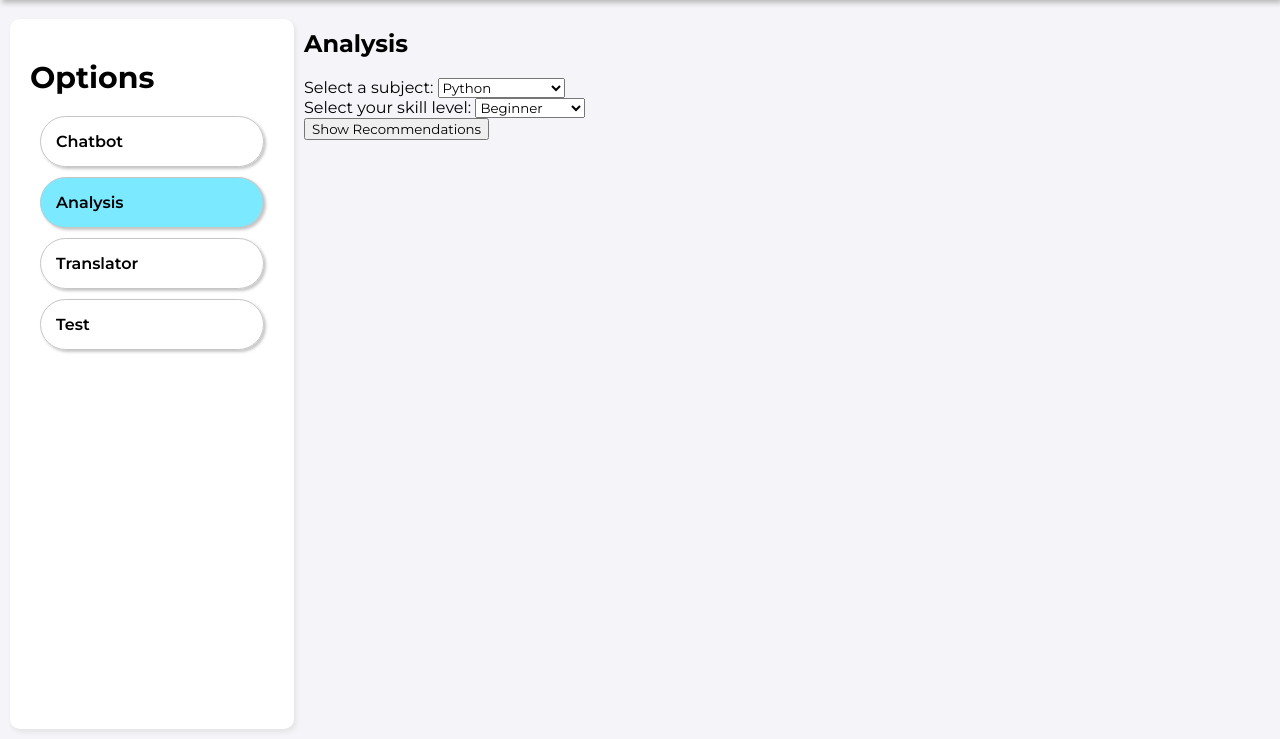
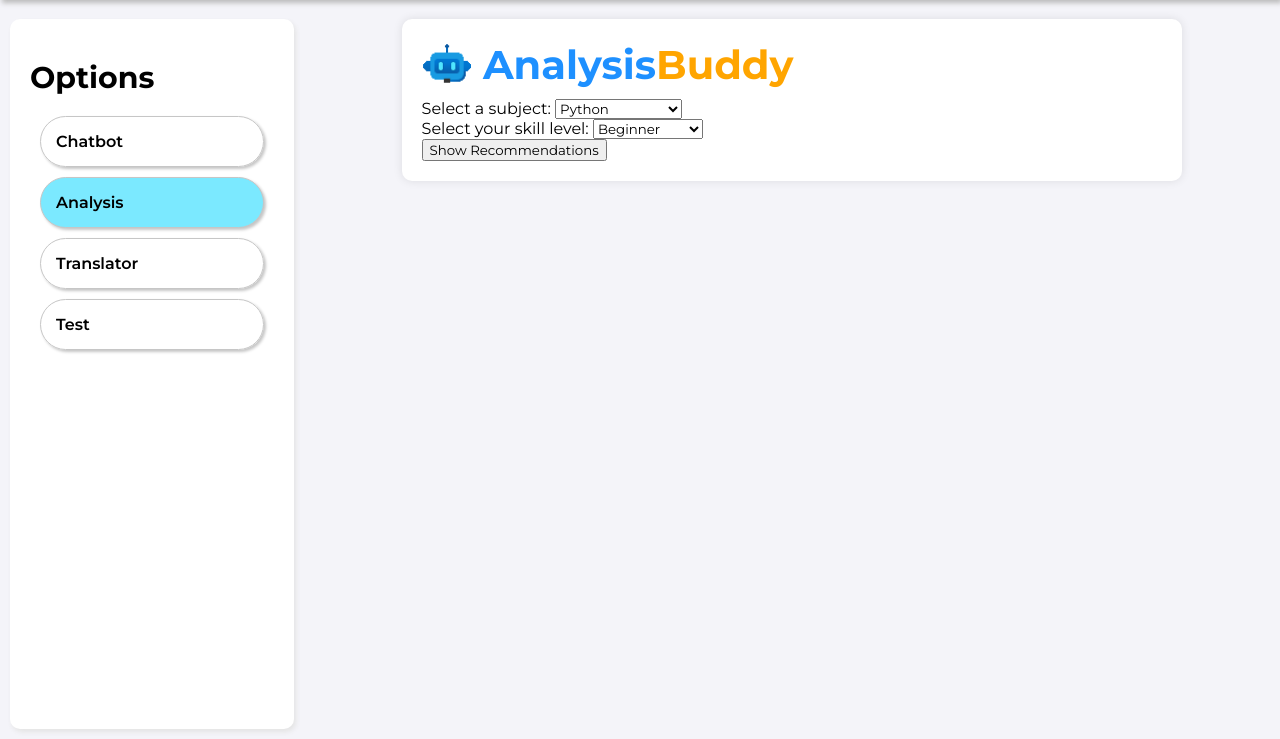
Before and after one commit to Kavisha4/Hack4Change, a Flask app: page / in a window 1280 px wide, after a click on "Analysis". Shown: the part 61-800 px from the top of the page. Run offline with Flask 2, Linux system fonts and the light colour scheme.

Commit message:
add heading design for all.

```diff
--- a/LingoBuddy/app/templates/index.html
+++ b/LingoBuddy/app/templates/index.html
@@ -79,8 +79,11 @@
             <button id="end-btn">End Conversation</button>
           </div>
         </div>
-        <div id="tab-analysis" class="tab-content">
-          <h2>Analysis</h2>
+        <div id="tab-analysis" class="chat-container tab-content">
+          <div class="chat-title">
+            <img src="{{ url_for('static', filename='images/chatbot.gif') }}" />
+            <p>Analysis<span>Buddy</span></p>
+          </div>
           <form action="/quiz/analysis" method="post">
             <div class="form-group">
               <label for="subject">Select a subject:</label>
@@ -101,8 +104,11 @@
             <button type="submit">Show Recommendations</button>
           </form>
         </div>
-        <div id="tab-translator" class="tab-content">
-          <h2>Translator</h2>
+        <div id="tab-translator" class="chat-container tab-content">
+          <div class="chat-title">
+            <img src="{{ url_for('static', filename='images/chatbot.gif') }}" />
+            <p>Trans<span>lator</span></p>
+          </div>
           <form
             action="/quiz/translator"
             method="post"
```
